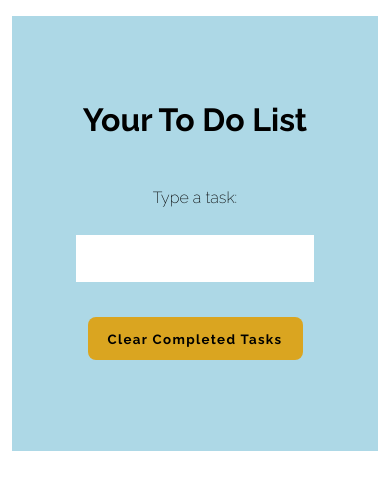
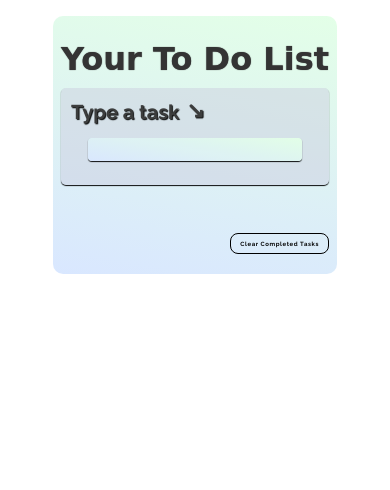
Before and after one commit to kellydepuy/ToDoList, a plain HTML site: page index.html in a window 390 px wide. Drawn offline with Linux system fonts and the light colour scheme; a web font is replaced by a local one.

Commit message:
Updated app to make use of local storage Added basic styling Added functionality to clear completed task button

```diff
--- a/index.html
+++ b/index.html
@@ -4,7 +4,7 @@
         <link href="./styles.css" rel="stylesheet">
         <link rel="preconnect" href="https://fonts.googleapis.com">
         <link rel="preconnect" href="https://fonts.gstatic.com" crossorigin>
-        <link href="https://fonts.googleapis.com/css2?family=Raleway:wght@200;400;700&display=swap" rel="stylesheet">
+        <link href="https://fonts.googleapis.com/css2?family=Qwitcher+Grypen:wght@700&family=Raleway:wght@200;400;700&display=swap" rel="stylesheet">
         <title>To Do List</title>
     </head>
     <body>
@@ -13,16 +13,17 @@
                 <h1>Your To Do List</h1>
             </header>
             <main>
+                <div class="input-div">
+                    <label class="input-label" for="taskA">Type a task <span>↘</span></label>
+                    <input id="taskA" name="taskA" type="text">
+                </div>
                 <div class="task" id="list-div">
 
                 </div>
-                <div>
-                    <label for="taskA">Type a task:</label>
-                    <input id="taskA" name="taskA" type="text">
-                </div>
-                <button>Clear Completed Tasks</button>
+
             </main>
             <footer>
+                <button id="clear-button" class="clear-button">Clear Completed Tasks</button>
 
             </footer>
          </div>
--- a/index.js
+++ b/index.js
@@ -1,17 +1,28 @@
 const listDiv = document.getElementById("list-div")
-let listCount = 0
-let taskId = ""
-let inputValue = ""
+let listCount = 1
 
+document.getElementById("taskA").addEventListener("change", handleAddItem)
+document.querySelectorAll(".task").forEach((task) => task.addEventListener("click", handleCrossOut))
+document.getElementById("clear-button").addEventListener("click", handleClearCompleted)
+
+
+if (localStorage.getItem("count")) {
+    listCount = JSON.parse(localStorage.getItem("count"))
+} else {
+    localStorage.setItem("count", "1")
+    listCount = 1
+}
 
 
 function handleAddItem(e) {
-    inputValue = e.target.value
     listCount ++
-    taskId = "task" + listCount
-    document.querySelectorAll(".task").forEach((task) => task.addEventListener("click", handleCrossOut))
-    renderList()
-    inputValue = ""
+    const obj = {
+        value: e.target.value,
+        id: "task" + listCount
+    }
+    localStorage.setItem("count", JSON.stringify(listCount))
+    localStorage.setItem(`"${obj.id}"`, JSON.stringify(obj))
+    handleAddHTML(obj.value, obj.id)
     document.getElementById("taskA").value= ""
 }
 
@@ -31,11 +42,46 @@ function handleCrossOut(e) {
 }
  }
 
+ function handleAddHTML(inputValue, id) {
+    listDiv.innerHTML += `
+    <input class="task box" id="box${id}" type="checkbox">
+    <label for="box${id}" class="task" id="${id}">${inputValue}</label>`
+ }
+
+ function handleClearCompleted(e) {
+    console.log("clicked")
+    const keys = Object.keys(localStorage)
+    const countIndex = keys.indexOf("count")
+    keys.splice(countIndex, 1)
+
+    for (let i = 0; i < localStorage.length - 1; i++) {
+        let currentTask = JSON.parse(localStorage.getItem(keys[i]))
+        let currentTaskEl =document.getElementById(currentTask.id)
+       if (currentTaskEl.classList.contains("cross-out")) {
+        console.log(currentTask.id)
+        localStorage.removeItem(JSON.stringify(currentTask.id))
+        currentTaskEl.remove()
+        document.getElementById(`box${currentTask.id}`).remove()
+       }
+    }
+
+ }
+
 function renderList() {
-    listDiv.innerHTML += `
-    <input class="task" id="box${taskId}" type="checkbox">
-    <label for="box${taskId}" class="task" id="${taskId}">${inputValue}</label>`
+    const keys = Object.keys(localStorage)
+    const countIndex = keys.indexOf("count")
+    keys.splice(countIndex, 1)
+
+    for (let i = 0; i < localStorage.length - 1; i++) {
+            const key = JSON.parse(localStorage.getItem(keys[i]))
+            const id = key.id
+            const inputValue= key.value
+            listDiv.innerHTML += `
+            <div class="single-task-container">
+                <input class="task box" id="box${id}" type="checkbox">
+                <label for="box${id}" class="task" id="${id}">${inputValue}</label>
+            </div>`
+    }
 }
 
-
-document.getElementById("taskA").addEventListener("change", handleAddItem)
+renderList()
--- a/styles.css
+++ b/styles.css
@@ -1,3 +1,6 @@
+* {
+    box-sizing: border-box;
+}
 body {
     margin: 0;
     font-family: 'Raleway', sans-serif;
@@ -10,24 +13,25 @@ body {
 
 .container {
     background-color: lightblue;
-    padding: 4em;
-    margin:1em;
+    background: linear-gradient(190deg, #e3ffe7 0%, #d9e7ff 100%);
+    margin: 2em;
+    padding: 1em 5em;
+    border-radius: 10px;;
 }
 
 h1{
     text-align: center;
+    font-family: 'Qwitcher Grypen', cursive;;
+    font-size: 6rem;
+    margin: .5em auto .3em auto;
+    color: rgb(52, 52, 52);
+    text-shadow: 0px 0px 1px rgb(52, 52, 52);
 }
 
 p {
     font-size: 1.1rem;
 }
 
-label {
-    display: inline-block;
-    font-weight: 200;
-    margin-bottom: 1em;
-    padding: .75em;
-}
 
 input[type=text] {
     border: none;
@@ -38,20 +42,12 @@ input[type=text] {
     margin-bottom: 2em;
 }
 
-button {
-    background-color: goldenrod;
-    font-family: 'Raleway', sans-serif;
-    font-weight: 700;
-    letter-spacing: .1em;
-    border: none;
-    border-radius: 8px;
-    padding: 1em 1.5em;
-    margin-bottom: 2em;
-}
-
 .task {
    padding: .5em;
    text-align: left;
+   font-size: 1.2rem;
+   font-weight: 400;
+   margin-bottom: 1.5em;
 }
 
 .cross-out {
@@ -61,3 +57,96 @@ button {
 .icon {
     font-size: 1em;
 }
+
+#list-div {
+    display: flex;
+    flex-direction: column;
+    align-items: flex-start;
+    word-wrap: break-word;
+    overflow-wrap: break-word;
+
+}
+
+.input-div {
+    display: flex;
+    flex-direction: column;
+    background-color: rgba(201, 201, 221, 0.458);
+    opacity: .95;
+    padding: 0 3em .75em 3em;
+    margin-bottom: 3em;
+    border-radius: 5px;
+    box-shadow: 0px 1px 1px;
+}
+
+#taskA {
+    width: 80%;
+    margin: .5em auto 2em auto;
+    background: linear-gradient(190deg, #e3ffe7 0%, #d9e7ff 100%);
+    border-radius: 4px;
+    box-shadow: 0px 1px 1px black;
+}
+
+.input-label {
+    text-align: left;
+    font-size: 2.5rem;
+    color: rgb(52, 52, 52);
+    padding: .5em;
+    width: fit-content;
+    border-radius: 5px;
+    font-weight: bold;
+    text-shadow: 1px 1px 1px black;
+}
+
+.input-label span {
+    font-size: 1.1em;
+    padding: .1em
+}
+
+.clear-button {
+    width: fit-content;
+    background-color: transparent;
+    font-family: 'Raleway', sans-serif;
+    font-weight: 700;
+    font-size: .75em;
+    letter-spacing: .1em;
+    border: none;
+    border: 1px solid black;
+    border-radius: 8px;
+    padding: 1em 1.5em;
+    margin-bottom: 2em;
+}
+
+footer {
+    display: flex;
+    justify-content: flex-end;
+
+}
+
+input[type=checkbox] {
+    transform: scale(1.5);
+}
+
+@media (max-width: 450px) {
+    html {
+        font-size: 8px;
+    }
+
+    h1 {
+        font-size: 4rem;
+    }
+
+    .container {
+        padding: 1em;
+    }
+
+    .input-div {
+        padding-left: 0;
+        padding-right: 0;
+    }
+}
+
+@media (min-width: 451px) {
+    html {
+        font-size: 12px;
+    }
+}
```
